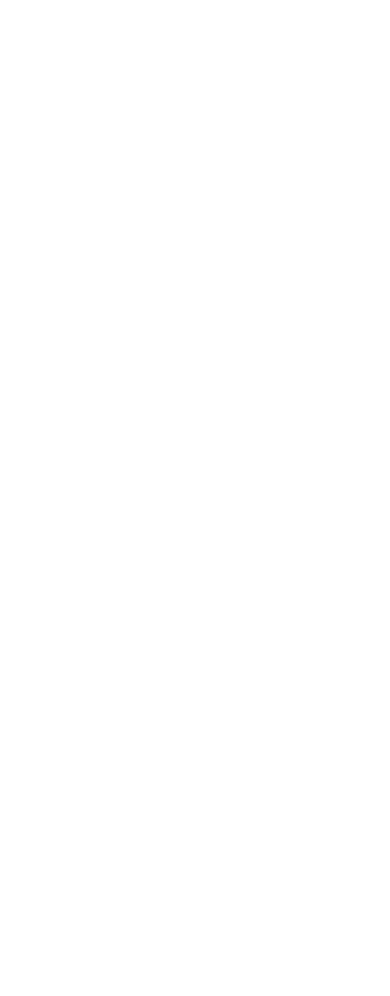
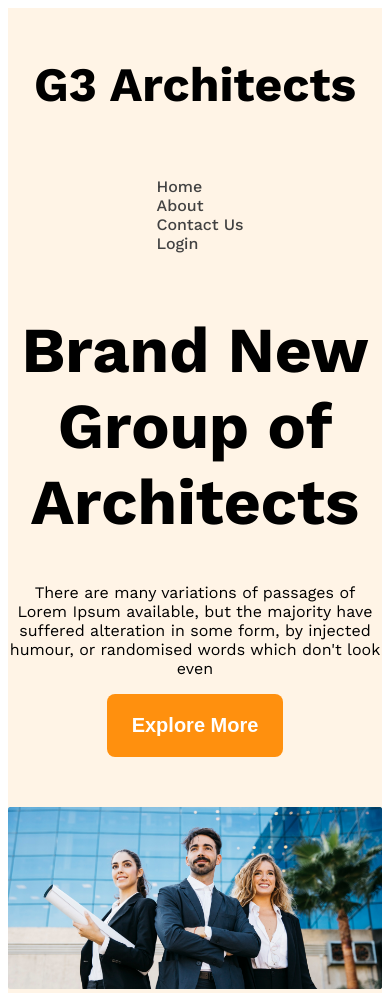
Before and after one commit to tomalhossen78/G3-architect-website, a plain HTML site: page index.html in a window 390 px wide. Before the commit the page ends 844 px from the top, so only its background shows below. Drawn offline with nearby package versions, Linux system fonts and the light colour scheme.

Commit message:
banner section almost done with responsive

```diff
--- a/index.html
+++ b/index.html
@@ -6,8 +6,28 @@
     <title>G3 Architect website</title>
     <link rel="stylesheet" href="styles/style.css">
 </head>
-<body>
-    <header></header>
+<body class="work-sans-normal">
+    <header class="bg-light">
+        <nav class="navbar display-flex">
+            <h3 class="brand">G3 Architects</h3>
+            <ul class="nav-links display-flex">
+                <li class="nav-item"><a href="" class="nav-link text-gray">Home</a></li>
+                <li class="nav-item"><a href="" class="nav-link text-gray">About</a></li>
+                <li class="nav-item"><a href="" class="nav-link text-gray">Contact Us</a></li>
+                <li class="nav-item"><a href="" class="nav-link text-gray">Login</a></li>
+            </ul>
+        </nav>
+        <div class="banner">
+            <div class="banner-content">
+                <h1 class="banner-title">Brand New Group of Architects</h1>
+                <p class="banner-description">There are many variations of passages of Lorem Ipsum available, but the majority have suffered alteration in some form, by injected humour, or randomised words which don't look even</p>
+                <button class="btn-primary">Explore More</button>
+            </div>
+            <div class="banner-img">
+                <img src="images/banner.png" alt="">
+            </div>
+        </div>
+    </header>
     <main></main>
     <footer></footer>
 </body>
--- a/styles/style.css
+++ b/styles/style.css
@@ -0,0 +1,80 @@
+@import url('https://fonts.googleapis.com/css2?family=Work+Sans:ital,wght@0,100..900;1,100..900&display=swap');
+
+
+.work-sans-normal {
+  font-family: "Work Sans", sans-serif;
+  font-optical-sizing: auto;
+  font-weight: 400;
+  font-style: normal;
+}
+
+/* shared styles */
+.display-flex{
+     display: flex;
+}
+
+.text-gray{
+    color: #424242;
+}
+.text-light-gray{
+    color: #727272;
+}
+
+.bg-light{
+    background-color: rgba(255, 144, 14, 0.1)
+}
+.btn-primary{
+   background-color:#FF900E ;
+   color: white;
+   padding:20px 25px;
+   font-weight: 600;
+   font-size: 1.25rem;
+   border: none;
+   border-radius: 8px;
+}
+/* header styles */
+
+
+/* nav styles */
+.navbar{
+    justify-content: space-between;
+    align-items: center;
+}
+.nav-item{
+   list-style: none;
+   margin-right: 30px;
+}
+.nav-link{
+    text-decoration: none;
+    font-weight: 500;
+
+}
+.navbar, .banner{
+    max-width: 1140px;
+    margin: 0 auto;
+}
+.brand{
+    font-weight: 700;
+    font-size: 3rem;
+}
+/* banner styles */
+.banner-content{
+    max-width: 650px;
+    margin: 0 auto;
+    margin-bottom: 50px;
+    text-align: center;
+}
+.banner-title{
+    font-weight: 700;
+    font-size: 4rem;
+
+}
+.banner-img img{
+    width: 100%;
+}
+/* media query */
+@media screen and (max-width:576px) {
+    .navbar, .nav-links{
+        flex-direction: column;
+    }
+}
```
Also changed, not shown: images/architect.png (added), images/banner.png (added), images/icons/customers.png (added), images/icons/email.png (added), images/icons/projects.png (added), images/icons/ribon.png (added), images/sponsors/amazon.png (added), images/sponsors/figma.png (added), images/sponsors/google.png (added), images/sponsors/spotify.png (added), images/sponsors/telerama.png (added), images/team1.png (added), images/team2.png (added), images/team3.png (added), 1 more files, 2 other files.
